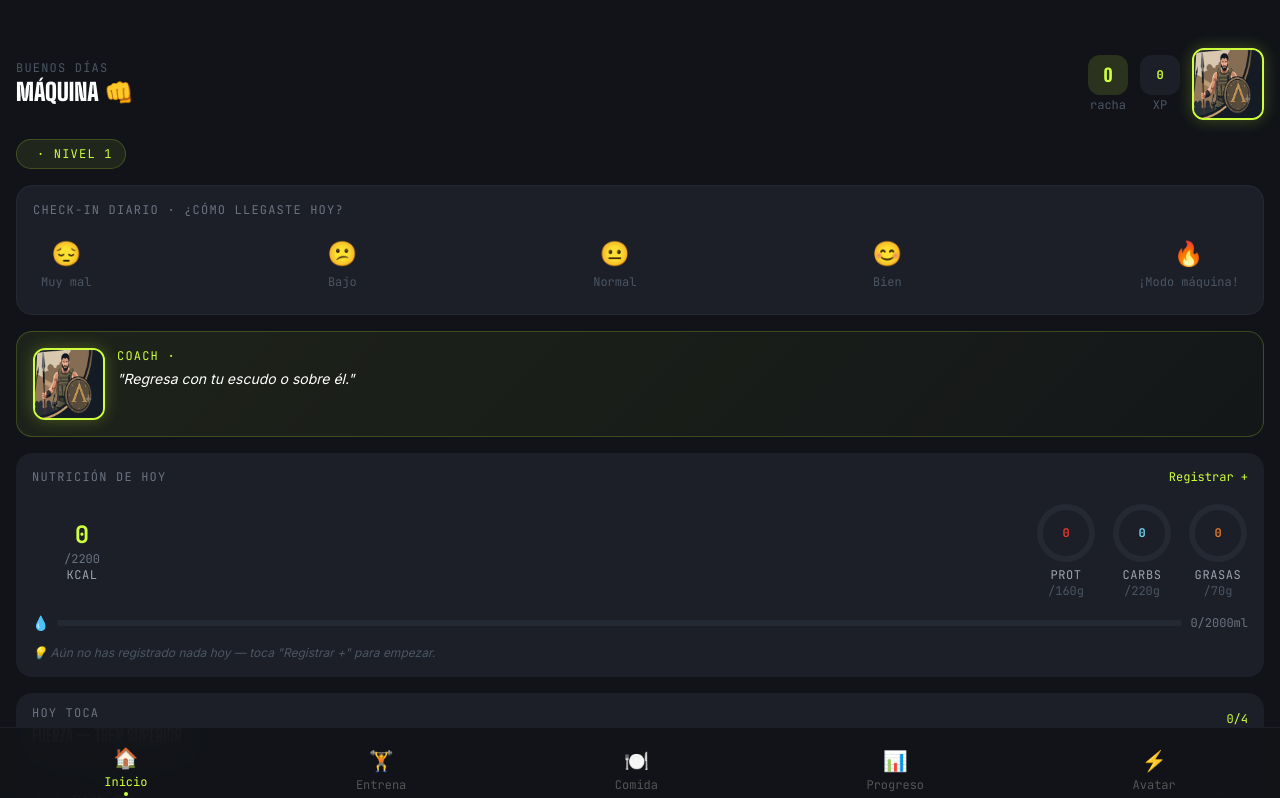
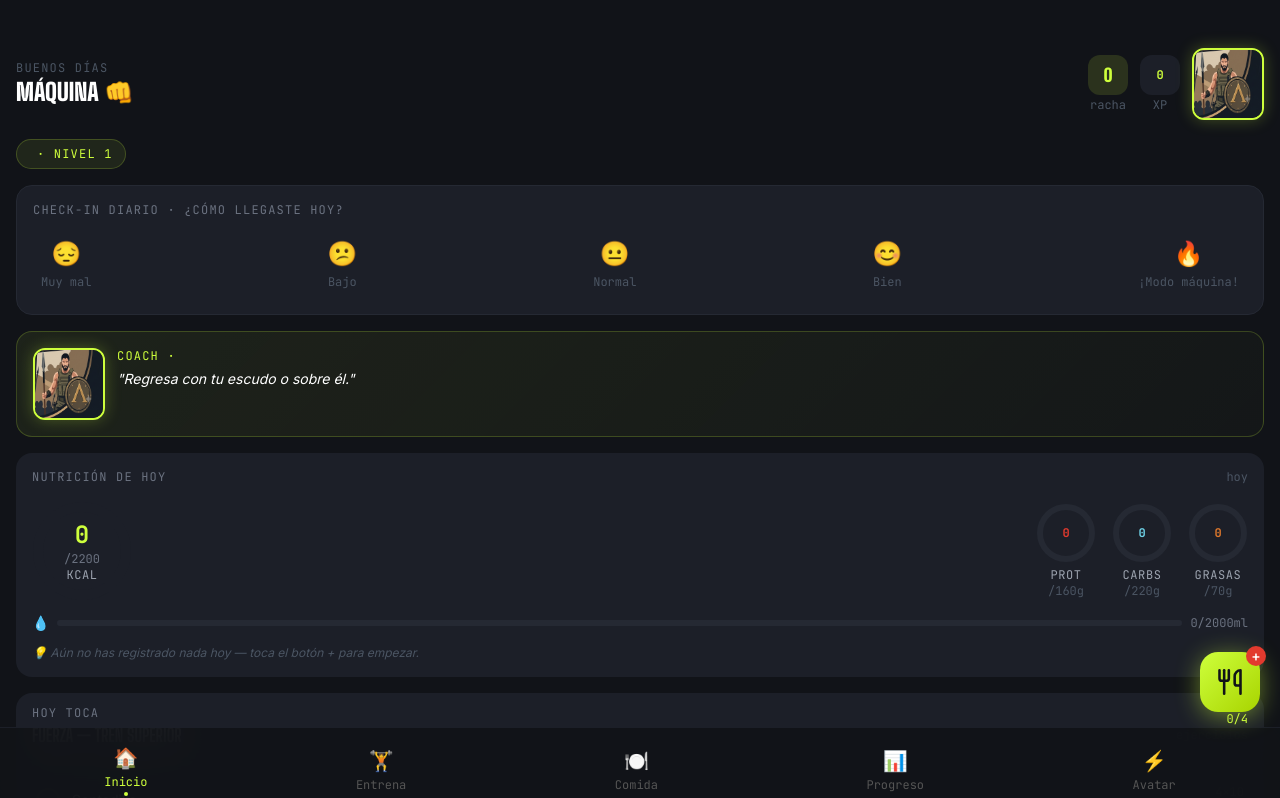
Before and after one commit to alejandrocalderon777/modo-maquina, a React (Vite) app: page /dashboard in a window 1280 px wide. Shown: the top 798 px of the page. Built offline with nearby package versions, Linux system fonts and the light colour scheme.

Commit message:
feat: FAB food registration button bottom-right with fork+knife icon and red + badge

```diff
--- a/src/pages/Dashboard.tsx
+++ b/src/pages/Dashboard.tsx
@@ -182,7 +182,7 @@ export default function Dashboard() {
       <div className="mx-4 mb-4 rounded-2xl p-4 bg-carbon-light">
         <div className="flex items-center justify-between mb-4">
           <p className="font-mono text-xs text-gray-500 uppercase tracking-widest">Nutrición de hoy</p>
-          <button onClick={() => navigate('/food-log')} className="text-xs font-mono hover:opacity-80" style={{ color: accentColor }}>Registrar +</button>
+          <span className="text-xs font-mono text-gray-600">hoy</span>
         </div>
         <div className="flex items-center justify-between">
           <CalorieRing
@@ -231,7 +231,7 @@ export default function Dashboard() {
           </span>
         </div>
         <p className="text-xs font-body text-gray-600 mt-3 italic">
-          💡 Aún no has registrado nada hoy — toca "Registrar +" para empezar.
+          💡 Aún no has registrado nada hoy — toca el botón + para empezar.
         </p>
       </div>
 
@@ -304,6 +304,43 @@ export default function Dashboard() {
         </div>
       </div>
 
+
+      {/* FAB — Registrar comida */}
+      <button
+        onClick={() => navigate('/food-log')}
+        className="fixed z-50 flex items-center justify-center shadow-2xl active:scale-95 transition-transform"
+        style={{
+          bottom: '88px',
+          right: '20px',
+          width: '60px',
+          height: '60px',
+          borderRadius: '18px',
+          background: 'linear-gradient(135deg, #CEFF3C 0%, #a8d400 100%)',
+          boxShadow: '0 4px 24px rgba(206,255,60,0.45)',
+        }}
+        aria-label="Registrar comida"
+      >
+        {/* Fork + knife SVG */}
+        <svg width="28" height="28" viewBox="0 0 24 24" fill="none" stroke="#111318" strokeWidth="2.2" strokeLinecap="round" strokeLinejoin="round">
+          <path d="M3 2v7c0 1.1.9 2 2 2h4a2 2 0 0 0 2-2V2"/>
+          <path d="M7 2v20"/>
+          <path d="M21 15V2a5 5 0 0 0-5 5v6c0 1.1.9 2 2 2h3Zm0 0v7"/>
+        </svg>
+        {/* + badge */}
+        <span
+          className="absolute flex items-center justify-center font-black text-xs"
+          style={{
+            top: '-6px', right: '-6px',
+            width: '20px', height: '20px',
+            borderRadius: '50%',
+            background: '#E23A2E',
+            color: '#fff',
+            fontSize: '14px',
+            lineHeight: 1,
+          }}
+        >+</span>
+      </button>
+
       {/* Nav bar */}
       <nav
         className="fixed bottom-0 left-0 right-0 flex items-center justify-around py-3 safe-bottom"
```
